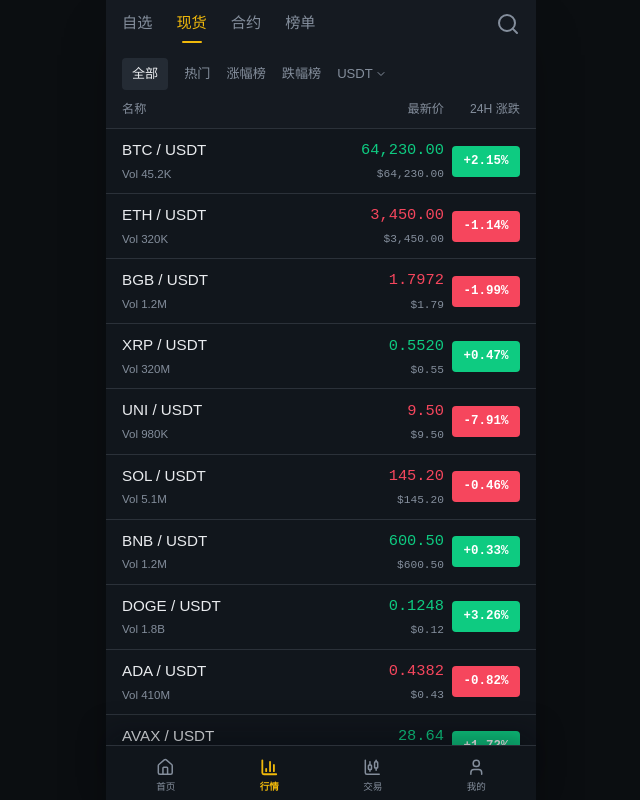
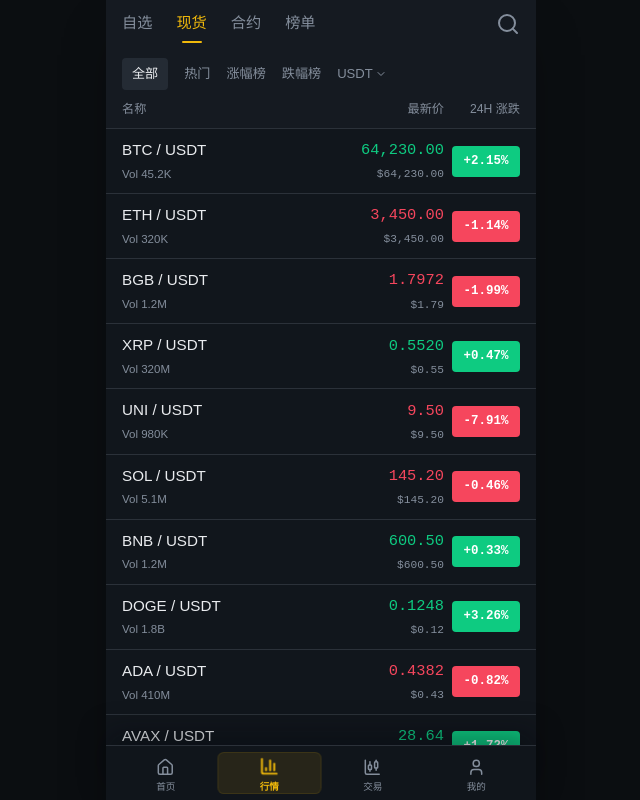
Before and after one commit to wangzimin233/TMA, a React (Vite) app: page /market in a window 1280 px wide. Shown: the top 800 px of the page, without its empty margins (319-959 px from the left). Built offline with nearby package versions, Linux system fonts and the light colour scheme; no server answers.

Commit message:
新增动效交互策略，优化页面切换和底部导航的动效，增强用户体验，确保动效支持无障碍设置，更新样式以提升视觉一致性

```diff
--- a/src/App.tsx
+++ b/src/App.tsx
@@ -1,4 +1,4 @@
-import { useEffect, useMemo, useState } from 'react';
+import { useEffect, useMemo, useRef, useState } from 'react';
 import { Navigate, Route, Routes, useLocation, useNavigate, useSearchParams } from 'react-router-dom';
 import { toast } from 'sonner';
 import { fetchTradeUser } from './api/auth';
@@ -8,6 +8,7 @@
 import { BottomNav } from './components/BottomNav';
 import { DepositSelectionDrawers } from './components/DepositSelectionDrawers';
 import { LeverageModal } from './components/LeverageModal';
+import { PageTransition, type PageMotionKind } from './components/PageTransition';
 import { WithdrawSelectionDrawers } from './components/WithdrawSelectionDrawers';
 import { Toaster } from './components/ui/sonner';
 import { useDepositCoins } from './hooks/useDepositQueries';
@@ -27,12 +28,14 @@
 
 const protectedPaths = new Set(['/profile', '/profile/records', '/profile/settings', '/deposit', '/withdraw', '/transfer']);
 const tabPaths = new Set(['/', '/market', '/trade', '/profile']);
+const tabPathOrder = ['/', '/market', '/trade', '/profile'];
 
 function App() {
   const [showAuth, setShowAuth] = useState(false);
   const [showLeverage, setShowLeverage] = useState(false);
   const location = useLocation();
   const navigate = useNavigate();
+  const previousPathRef = useRef(location.pathname);
   const token = useAuthStore((state) => state.token);
   const isLogin = useAuthStore((state) => state.isLogin);
   const isHydrating = useAuthStore((state) => state.isHydrating);
@@ -45,6 +48,16 @@
   const setShowChart = useTradeStore((state) => state.setShowChart);
   const isProtectedRoute = protectedPaths.has(location.pathname);
   const showBottomNav = tabPaths.has(location.pathname) && !showAuth && !(isProtectedRoute && !isLogin);
+  const routeMotionKind = useMemo<PageMotionKind>(() => {
+    if (showAuth) return 'fade';
+
+    return getRouteMotionKind(previousPathRef.current, location.pathname);
+  }, [location.pathname, showAuth]);
+  const routeKey = showAuth ? `auth:${location.pathname}` : location.pathname;
+
+  useEffect(() => {
+    previousPathRef.current = location.pathname;
+  }, [location.pathname]);
 
   useEffect(() => {
     if (!token) {
@@ -198,7 +211,9 @@
   return (
     <div className="min-h-screen bg-app text-ink">
       <main className="mx-auto min-h-screen w-full min-w-0 max-w-[430px] overflow-hidden bg-base pb-[calc(70px+env(safe-area-inset-bottom))] shadow-2xl shadow-black/35 max-[480px]:shadow-none">
-        {routes}
+        <PageTransition routeKey={routeKey} motionKind={routeMotionKind}>
+          {routes}
+        </PageTransition>
         {showBottomNav && <BottomNav />}
       </main>
       {showLeverage && <LeverageModal onClose={() => setShowLeverage(false)} />}
@@ -401,4 +416,17 @@
   return value?.trim().toUpperCase() || '';
 }
 
+function getRouteMotionKind(previousPath: string, nextPath: string): PageMotionKind {
+  const previousTabIndex = tabPathOrder.indexOf(previousPath);
+  const nextTabIndex = tabPathOrder.indexOf(nextPath);
+
+  if (previousTabIndex >= 0 && nextTabIndex >= 0 && previousTabIndex !== nextTabIndex) {
+    return nextTabIndex > previousTabIndex ? 'tab-forward' : 'tab-back';
+  }
+
+  if (previousPath === nextPath) return 'fade';
+
+  return 'stack';
+}
+
 export default App;
--- a/src/components/BottomNav.tsx
+++ b/src/components/BottomNav.tsx
@@ -1,5 +1,5 @@
 import { BarChart3, CandlestickChart, Home, User } from 'lucide-react';
-import { NavLink } from 'react-router-dom';
+import { NavLink, useLocation } from 'react-router-dom';
 import type { Tab } from '../types/app';
 
 const tabs: Array<{ key: Tab; label: string; icon: typeof Home; to: string }> = [
@@ -10,12 +10,23 @@
 ];
 
 export function BottomNav() {
+  const location = useLocation();
+  const activeIndex = Math.max(
+    0,
+    tabs.findIndex((tab) => tab.to === location.pathname),
+  );
+
   return (
     <nav
       aria-label="底部导航"
       className="fixed bottom-0 left-1/2 z-20 w-full max-w-[430px] -translate-x-1/2 border-t border-line bg-nav pb-[env(safe-area-inset-bottom)] shadow-[0_-14px_28px_rgba(3,7,12,0.34)]"
     >
-      <div className="grid h-[54px] grid-cols-4 px-2">
+      <div className="relative grid h-[54px] grid-cols-4 px-2">
+        <span
+          aria-hidden="true"
+          className="bottom-nav-active-pill absolute left-2 top-1.5 h-[42px] rounded-md border border-brand/10 bg-brand/10"
+          style={{ width: 'calc((100% - 16px) / 4)', transform: `translateX(${activeIndex * 100}%)` }}
+        />
         {tabs.map((tab) => {
           const Icon = tab.icon;
 
@@ -24,17 +35,17 @@
               key={tab.key}
               to={tab.to}
               className={({ isActive }) =>
-                `flex min-w-0 flex-col items-center justify-center gap-0.5 rounded-sm text-[0.6rem] outline-none transition duration-150 active:scale-[0.97] ${
+                `bottom-nav-link motion-pressable relative z-10 flex min-w-0 flex-col items-center justify-center gap-0.5 rounded-md text-[0.6rem] outline-none ${
                   isActive ? 'font-semibold text-brand' : 'font-medium text-muted-foreground'
                 }`
               }
             >
               {({ isActive }) => (
                 <>
-                  <span className="grid h-[1.55rem] place-items-center">
-                    <Icon className={`size-[1.16rem] ${isActive ? 'stroke-[2.35]' : 'stroke-[1.95]'}`} />
+                  <span className="bottom-nav-icon grid h-[1.55rem] place-items-center">
+                    <Icon className={`size-[1.16rem] transition-[stroke-width] ${isActive ? 'stroke-[2.35]' : 'stroke-[1.95]'}`} />
                   </span>
-                  <span className="leading-none">{tab.label}</span>
+                  <span className="bottom-nav-label leading-none">{tab.label}</span>
                 </>
               )}
             </NavLink>
--- /dev/null
+++ b/src/components/PageTransition.tsx
@@ -0,0 +1,18 @@
+import type { ReactNode } from 'react';
+import { cn } from '../lib/utils';
+
+export type PageMotionKind = 'tab-forward' | 'tab-back' | 'stack' | 'fade';
+
+type PageTransitionProps = {
+  routeKey: string;
+  motionKind: PageMotionKind;
+  children: ReactNode;
+};
+
+export function PageTransition({ routeKey, motionKind, children }: PageTransitionProps) {
+  return (
+    <div key={routeKey} className={cn('page-transition')} data-motion={motionKind}>
+      {children}
+    </div>
+  );
+}
--- a/src/data/mock.ts
+++ b/src/data/mock.ts
@@ -1,9 +1,6 @@
 import type { LucideIcon } from 'lucide-react';
 import {
-  Blocks,
   Bot,
-  Gift,
-  Headphones,
   LineChart,
   UserRoundPlus,
   WalletCards,
@@ -53,13 +50,9 @@
 
 export const quickActions: QuickAction[] = [
   { label: '邀请好友', icon: UserRoundPlus },
-  { label: '福利中心', icon: Gift, hot: true },
   { label: '充值', icon: WalletCards },
   { label: '合约', icon: LineChart },
   { label: '现货', icon: Bot, hot: true },
-  { label: 'Superpairs', icon: Blocks },
-  { label: '更多', icon: Blocks },
-  { label: '客服', icon: Headphones },
 ];
 
 export const tickerSource: MarketTicker[] = [
--- a/src/styles.css
+++ b/src/styles.css
@@ -53,6 +53,113 @@
 
 button {
   -webkit-tap-highlight-color: transparent;
+}
+
+.motion-soft {
+  transition-duration: var(--motion-duration-base);
+  transition-timing-function: var(--motion-ease-standard);
+}
+
+.motion-pressable {
+  transition-property: color, background-color, border-color, opacity, box-shadow, filter, transform;
+  transition-duration: var(--motion-duration-fast);
+  transition-timing-function: var(--motion-ease-standard);
+}
+
+.motion-pressable:active {
+  transform: scale(0.985);
+}
+
+.page-transition {
+  min-height: 100vh;
+  animation-duration: var(--motion-duration-page);
+  animation-fill-mode: both;
+  animation-timing-function: var(--motion-ease-emphasized);
+  will-change: opacity, transform;
+}
+
+.page-transition[data-motion='tab-forward'] {
+  animation-name: page-tab-forward-in;
+}
+
+.page-transition[data-motion='tab-back'] {
+  animation-name: page-tab-back-in;
+}
+
+.page-transition[data-motion='stack'] {
+  animation-name: page-stack-in;
+}
+
+.page-transition[data-motion='fade'] {
+  animation-name: page-fade-in;
+}
+
+.bottom-nav-active-pill {
+  transition:
+    transform var(--motion-duration-page) var(--motion-ease-emphasized),
+    opacity var(--motion-duration-base) var(--motion-ease-standard);
+  will-change: transform;
+}
+
+.bottom-nav-link {
+  transition:
+    color var(--motion-duration-base) var(--motion-ease-standard),
+    transform var(--motion-duration-fast) var(--motion-ease-standard);
+}
+
+.bottom-nav-icon {
+  transition: transform var(--motion-duration-base) var(--motion-ease-emphasized);
+  will-change: transform;
+}
+
+.bottom-nav-label {
+  transition: color var(--motion-duration-base) var(--motion-ease-standard);
+}
+
+.bottom-nav-link[aria-current='page'] .bottom-nav-icon {
+  transform: translateY(-1px) scale(1.06);
+}
+
+@keyframes page-tab-forward-in {
+  from {
+    opacity: 0;
+    transform: translate3d(10px, 0, 0);
+  }
+  to {
+    opacity: 1;
+    transform: translate3d(0, 0, 0);
+  }
+}
+
+@keyframes page-tab-back-in {
+  from {
+    opacity: 0;
+    transform: translate3d(-10px, 0, 0);
+  }
+  to {
+    opacity: 1;
+    transform: translate3d(0, 0, 0);
+  }
+}
+
+@keyframes page-stack-in {
+  from {
+    opacity: 0;
+    transform: translate3d(0, 8px, 0);
+  }
+  to {
+    opacity: 1;
+    transform: translate3d(0, 0, 0);
+  }
+}
+
+@keyframes page-fade-in {
+  from {
+    opacity: 0;
+  }
+  to {
+    opacity: 1;
+  }
 }
 
 .no-scrollbar::-webkit-scrollbar {
@@ -157,6 +264,11 @@
   --sidebar-accent-foreground: #eaecef;
   --sidebar-border: #2b3139;
   --sidebar-ring: #f0b90b;
+  --motion-duration-fast: 120ms;
+  --motion-duration-base: 180ms;
+  --motion-duration-page: 240ms;
+  --motion-ease-standard: cubic-bezier(0.22, 0.61, 0.36, 1);
+  --motion-ease-emphasized: cubic-bezier(0.2, 0.8, 0.2, 1);
 }
 
 .dark {
@@ -204,3 +316,25 @@
     @apply font-sans;
   }
 }
+
+@media (prefers-reduced-motion: reduce) {
+  *,
+  *::before,
+  *::after {
+    animation-duration: 1ms !important;
+    animation-iteration-count: 1 !important;
+    scroll-behavior: auto !important;
+    transition-duration: 1ms !important;
+  }
+
+  .page-transition {
+    animation: none !important;
+    opacity: 1 !important;
+    transform: none !important;
+  }
+
+  .motion-pressable:active,
+  .bottom-nav-link[aria-current='page'] .bottom-nav-icon {
+    transform: none !important;
+  }
+}
```
Also changed, not shown: src/pages/auth/AuthPage.tsx (+13 -5 lines), src/pages/home/HomePage.tsx (+21 -3 lines), 1 other file (tests, documents, lock files or other folders).
